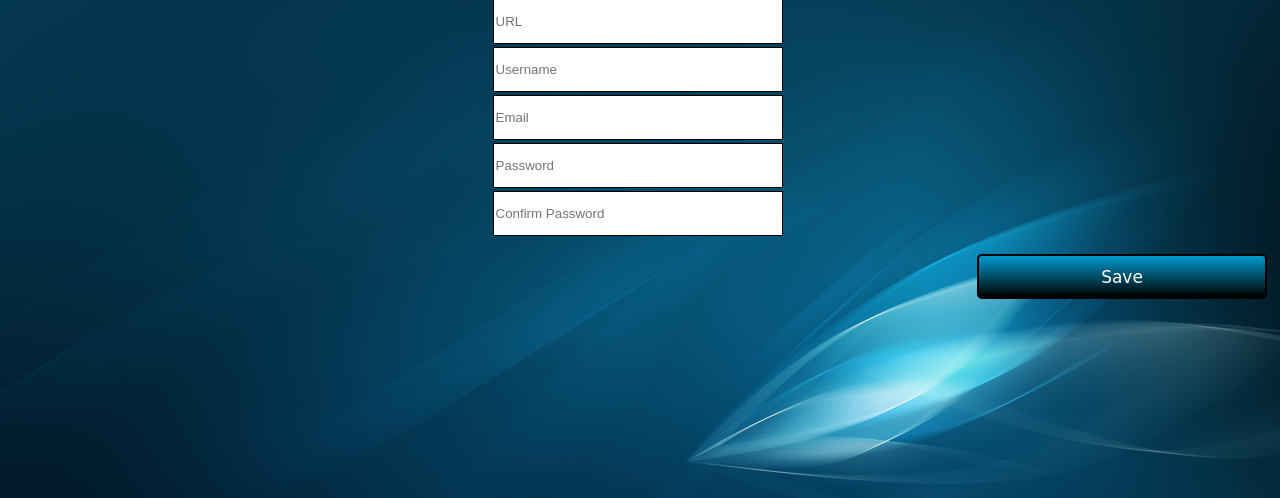
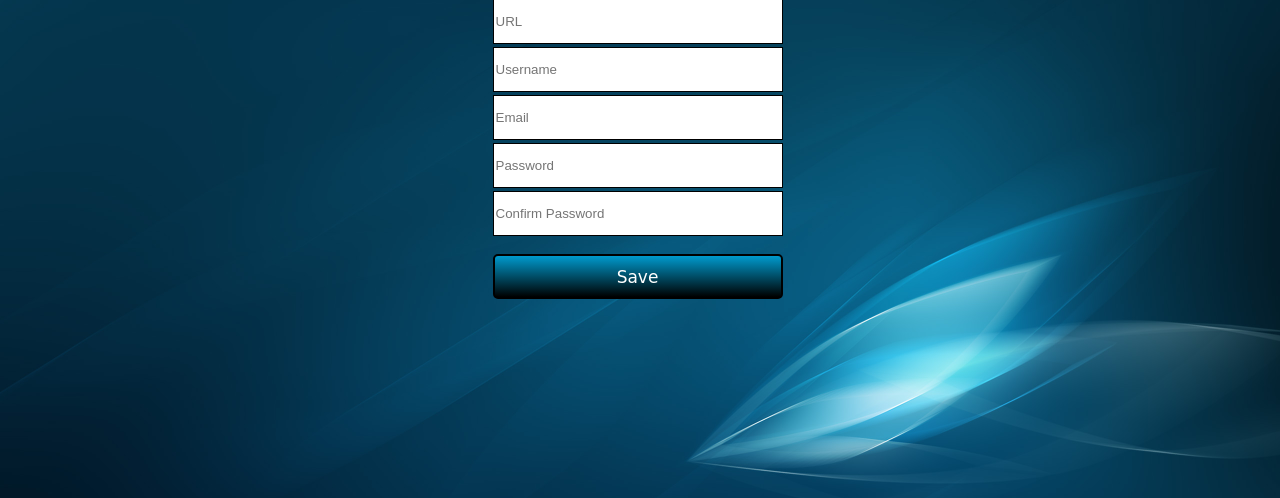
Before and after one commit to jedaitemple/tp-project-2014-2015, a PHP site: page /logsaverform.php in a window 1280 px wide. Shown: the part 188-686 px from the top of the page. Run offline with PHP 8.4, Linux system fonts and the light colour scheme; a user stored in the database is signed in.

Commit message:
new_login button position

```diff
--- a/logsaverform.php
+++ b/logsaverform.php
@@ -41,7 +41,7 @@
 					<input type = "email"  style = "border: 1px solid black;width:290px;height:45px;margin-right:5px;margin-bottom:3px;" placeholder = "Email" name = "email" required/><br>
 					<input type = "password"  style = "border: 1px solid black;width:290px;height:45px;margin-right:5px;margin-bottom:3px;" placeholder = "Password" name = "password1" required/><br>
 					<input type = "password"  style = "border: 1px solid black;width:290px;height:45px;margin-right:5px;" placeholder = "Confirm Password" name = "password2" required/><br><br>
-					<input type = "submit" class="button" style = "width:290px;height:45px;float:center;margin-right:5px;" value = "Save" name = "submit" />
+					<input type = "submit" class="lbutton" style = "width:290px;height:45px;float:center;margin-right:5px;" value = "Save" name = "submit" />
 			</form>
 
 			<?php
--- a/style.css
+++ b/style.css
@@ -49,6 +49,28 @@ font-family: Comic Sans MS;
 }
 
 .button:hover {
+background:linear-gradient(to bottom,black ,#009ACD );
+border: 2px solid black;
+color:white;
+cursor: pointer;
+}
+
+.lbutton {
+display:inline;
+position:relative;
+float:center;
+background:linear-gradient(to top, black,#009ACD);
+border: 2px solid black;
+color:white;
+text-decoration:none;
+font-size: 17px;
+border-radius:5px;
+width:100px;
+padding:2px;
+font-family: Comic Sans MS;
+}
+
+.lbutton:hover {
 background:linear-gradient(to bottom,black ,#009ACD );
 border: 2px solid black;
 color:white;
```
